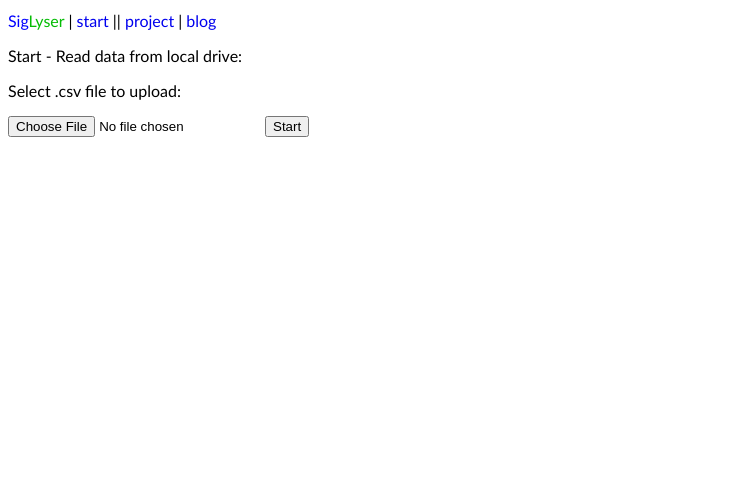
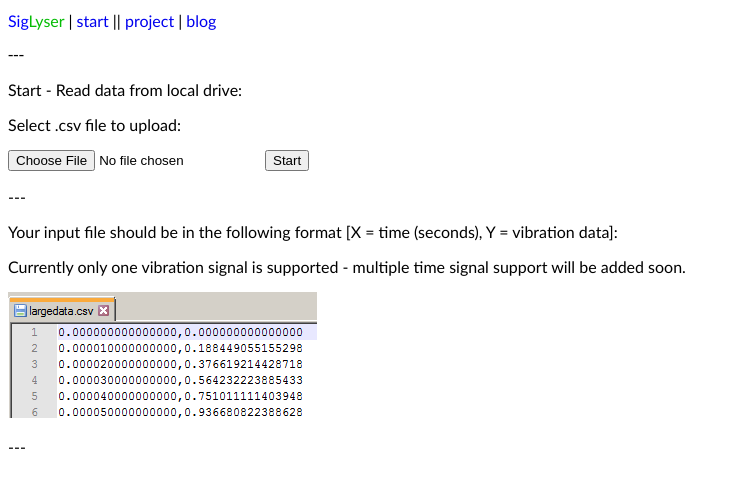
Before and after one commit to siglyser/siglyser, a Flask app: page /start in a window 1280 px wide. Shown: the top 488 px of the page, without its empty margins (0-737 px from the left). Run offline with Flask 2, Linux system fonts and the light colour scheme.

Commit message:
few updates
-added simple separator '---'
-included instructions for input file format.

```diff
--- a/templates/layout.html
+++ b/templates/layout.html
@@ -12,6 +12,7 @@
 		| <a href="{{ url_for('start') }}" class="auto-style10">start</a> ||
 		<a class="auto-style10" href="http://siglyser.github.io">project</a> |
 		<a class="auto-style10" href="http://siglyser.wordpress.com">blog</a></span></h1>
+		<p>---</p>
       </div>
     </header>
  {%block content%}
--- a/templates/start.html
+++ b/templates/start.html
@@ -7,5 +7,12 @@
 		<input title="Select file to read" placehoder="Select file to read" type="file" name="filedata" required />
 		<button type="submit"> Start </button>
 	</form>
+<p class="auto-style1">---</p>
+<p class="auto-style1">Your input file should be in the following format [X = time (seconds), Y = vibration data]:</p>
+<p class="auto-style1">Currently only one vibration signal is supported - multiple time signal support will be added soon.</p>
+	<p class="auto-style1">
+	<img alt="Expected File Formatting" height="126" src="../static/images/fileformat.png" width="309"></p>
+<p class="auto-style1">---</p>
 </div>
+
 {% endblock %}
```
Also changed, not shown: static/images/fileformat.png (added).
